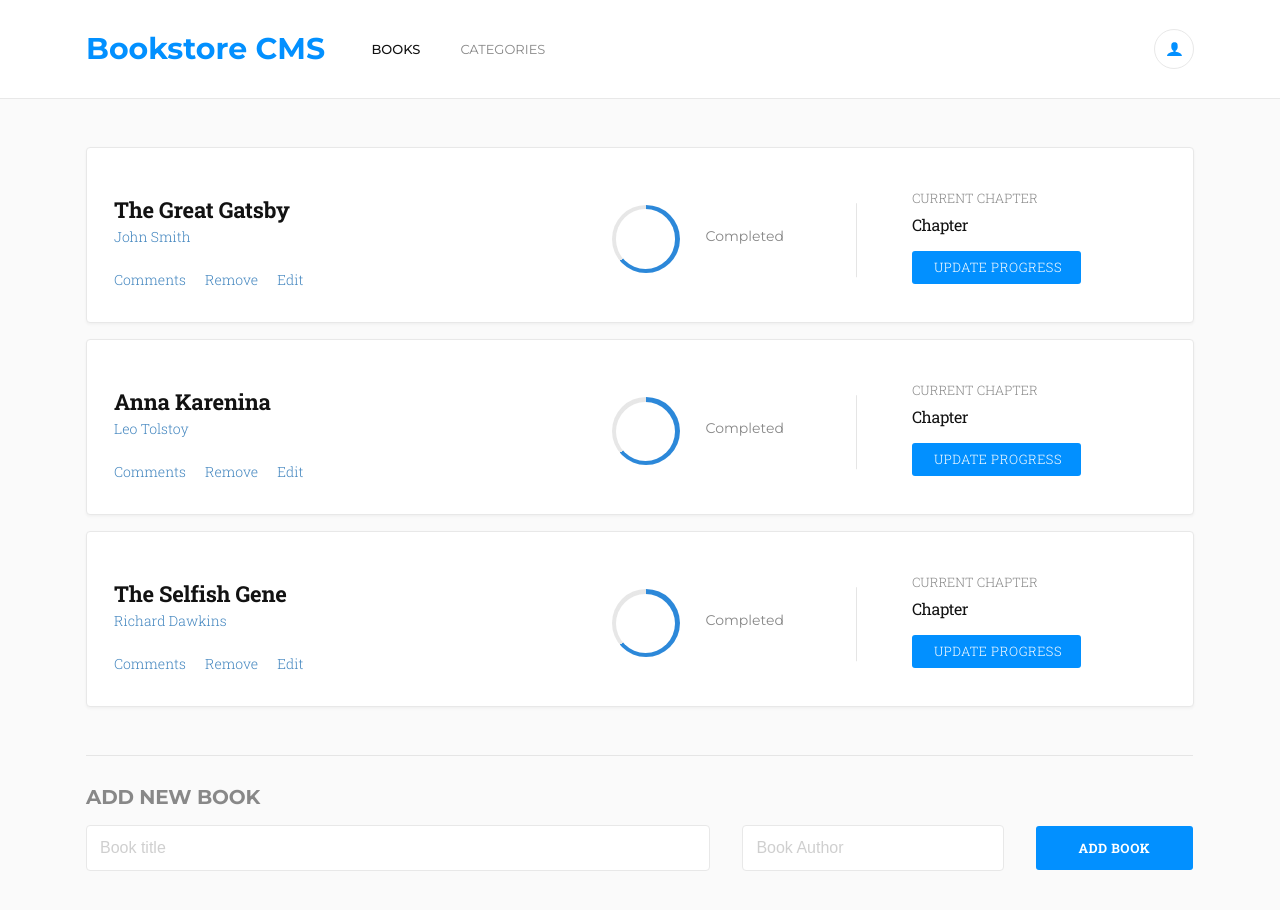
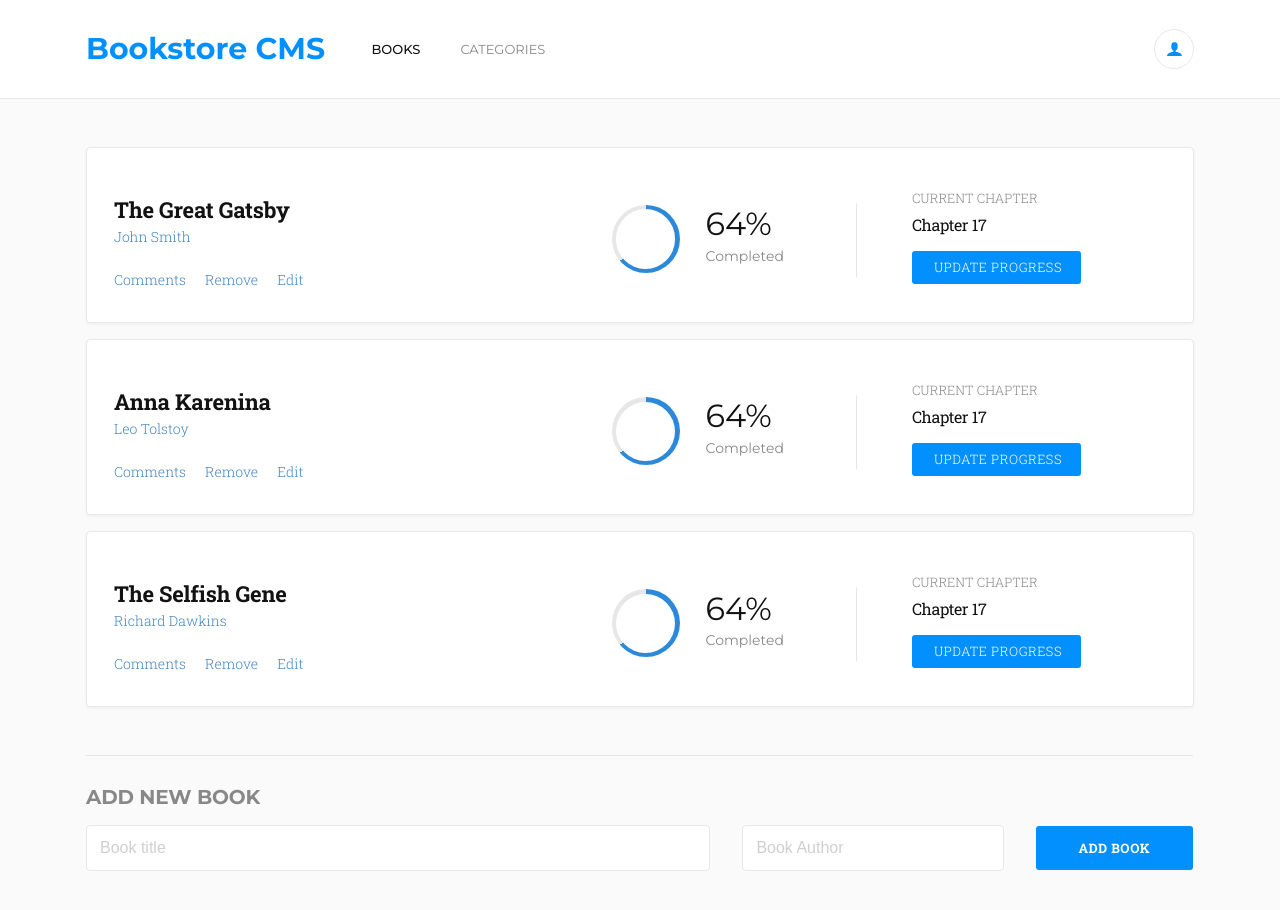
Before and after one commit to NitBravoA92/bookstore, a React (Create React App) app: page / in a window 1280 px wide. Shown: the top 910 px of the page. Built offline with nearby package versions, Linux system fonts and the light colour scheme.

Commit message:
Refactor the BookChapters to remove the props

```diff
--- a/src/components/BookChapters.jsx
+++ b/src/components/BookChapters.jsx
@@ -1,15 +1,14 @@
-import PropTypes from 'prop-types';
 import BookCircularBar from './BookCircularBar';
 
-const BookChapters = ({ chapterInfo }) => (
+const BookChapters = () => (
   <div className="book-chapters-info">
-    <BookCircularBar completed={chapterInfo.completed} />
+    <BookCircularBar completed="64%" />
     <div className="book-chapters">
       <p className="book-current-chapter">CURRENT CHAPTER</p>
       <p className="book-chapters-count">
         Chapter
         {' '}
-        {chapterInfo.chapter}
+        17
       </p>
       <button type="button" className="book-update-progress">
         UPDATE PROGRESS
@@ -18,11 +17,4 @@ const BookChapters = ({ chapterInfo }) => (
   </div>
 );
 
-BookChapters.propTypes = {
-  chapterInfo: PropTypes.shape({
-    completed: PropTypes.string.isRequired,
-    chapter: PropTypes.string.isRequired,
-  }).isRequired,
-};
-
 export default BookChapters;
```
